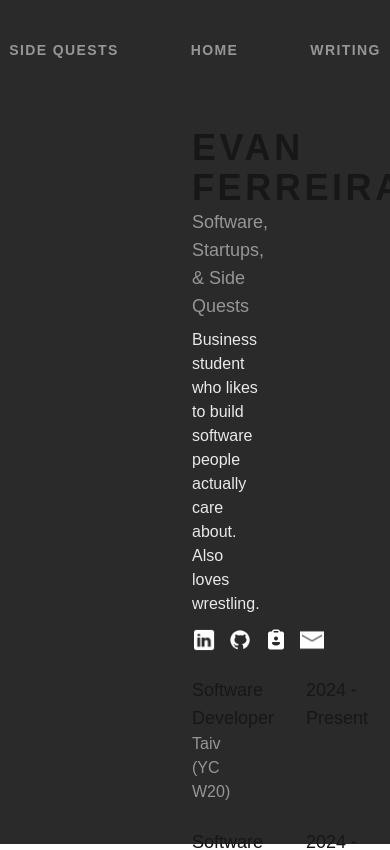
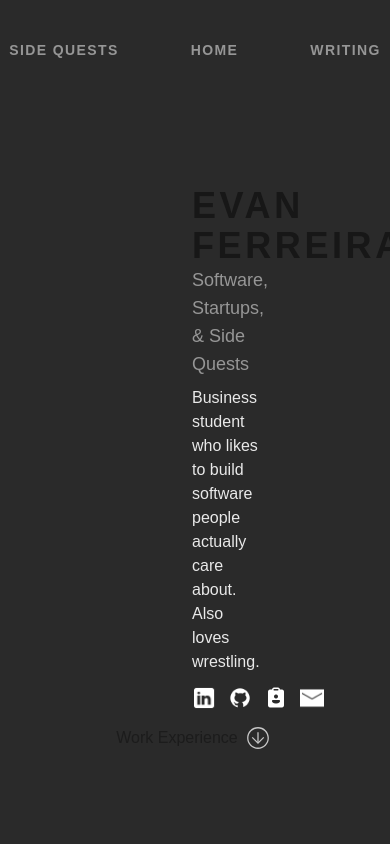
Before and after one commit to Evan-Ferreira/personal-website-2.0, a Next.js app: page / in a window 390 px wide. Shown: the top 850 px of the page. Built offline with nearby package versions, Linux system fonts and the light colour scheme; a web font is replaced by a local one.

Commit message:
feat: add dropdown for work experience

```diff
--- a/src/app/_components/Resume.tsx
+++ b/src/app/_components/Resume.tsx
@@ -4,9 +4,38 @@ import WorkExperience from './resume/WorkExperience';
 
 const Resume = () => {
     const [activeTab, setActiveTab] = useState<number | null>(null);
+    const [experienceVisible, setExperienceVisible] = useState<boolean>(false);
 
     return (
-        <div className="flex flex-col w-full gap-4">
+        <div className="flex flex-col">
+            <div
+                onClick={() => {
+                    setExperienceVisible(!experienceVisible);
+                }}
+                className="flex flex-row justify-center items-center gap-1 cursor-pointer animate-pulse hover:animate-none"
+            >
+                <p className="font-light">Work Experience</p>
+                {experienceVisible && (
+                    <img
+                        src="/arrow-down.svg"
+                        alt="down-arrow"
+                        width={32}
+                        height={32}
+                    />
+                )}
+                {!experienceVisible && (
+                    <img
+                        src="/arrow-down.svg"
+                        alt="down-arrow"
+                        width={32}
+                        height={32}
+                    />
+                )}
+            </div>
+            <div
+                className={`flex flex-col w-full gap-4 overflow-hidden transition-[max-height] duration-500 ease-in-out
+                ${experienceVisible ? 'max-h-[500px]' : 'max-h-0'}`}
+            >
                 <WorkExperience
                     id={0}
                     title="Software Developer"
@@ -67,6 +96,7 @@ const Resume = () => {
                     activeTab={activeTab}
                 />
             </div>
+        </div>
     );
 };
 
--- a/src/app/page.tsx
+++ b/src/app/page.tsx
@@ -50,7 +50,7 @@ export default function Home() {
                     />
                 </div>
             </div>
-            <div className="w-full md:w-1/2 flex flex-col justify-start items-center gap-6">
+            <div className="w-full md:w-1/2 flex flex-col justify-center items-center gap-3">
                 <div className="flex-col justify-center items-start w-full">
                     <div className="flex items-center gap-8">
                         <h1
```
Also changed, not shown: public/arrow-down.svg (added). Lines whose indentation alone changed are shown as unchanged.
